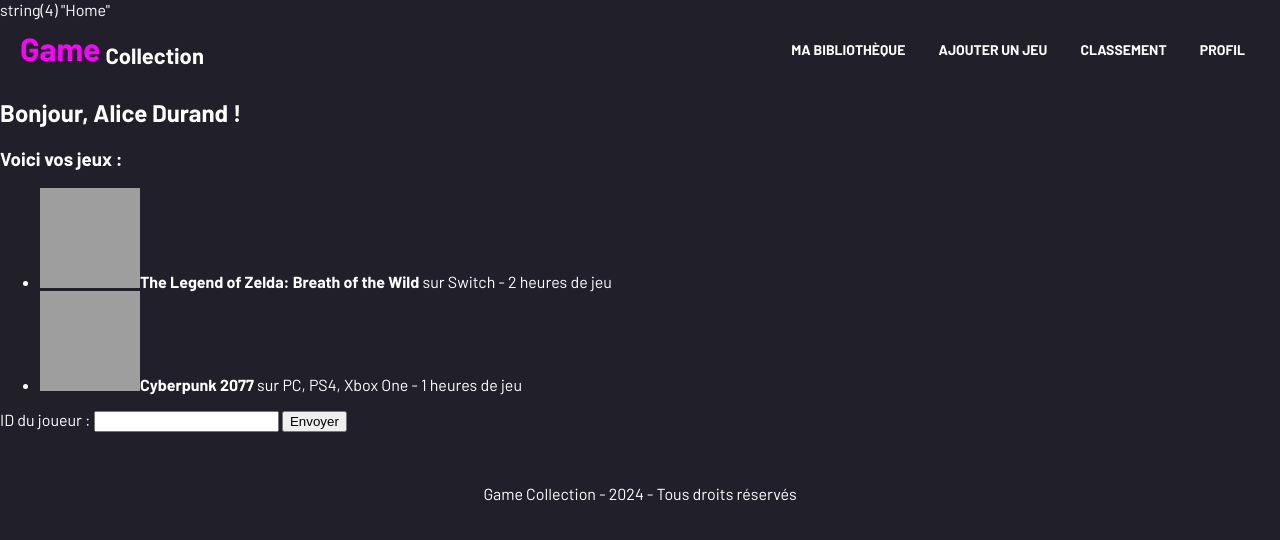
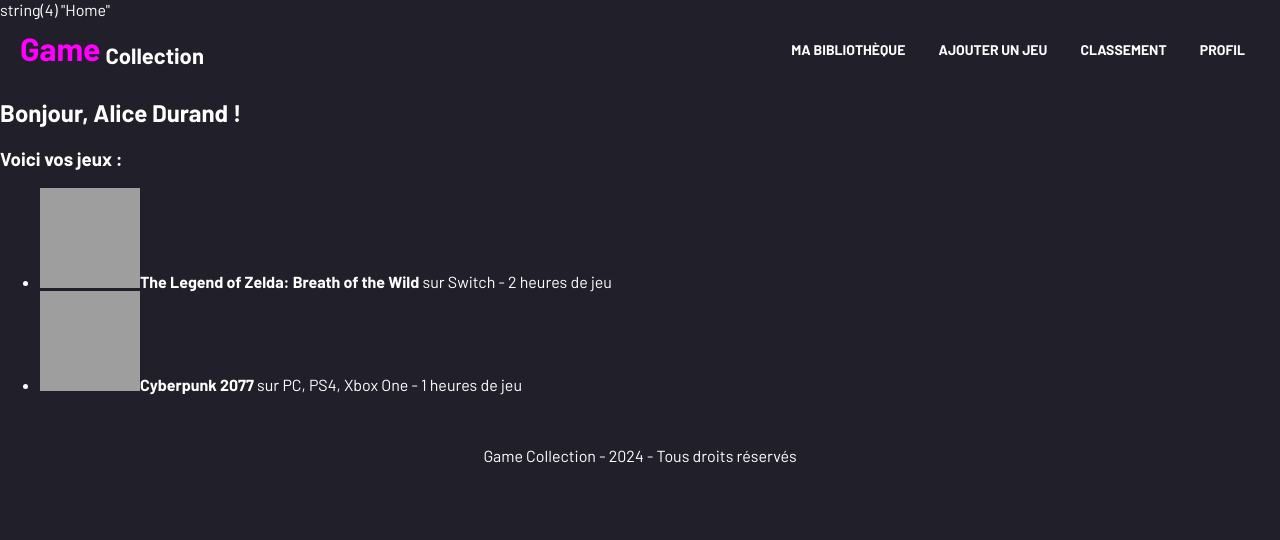
Before and after one commit to Blazes35/game-collection, a PHP site: page /Home in a window 1280 px wide. Shown: the top 540 px of the page. Run offline with PHP 8.4, Linux system fonts and the light colour scheme; the visitor is signed in with stand-in values (Sample User, id 1); data comes from the database, SQL or seed files in the repository; data that the repository does not hold is empty; grey boxes are pictures that could not be loaded.

Commit message:
Supprimer le formulaire d'envoi de requête POST dans la vue Home

```diff
--- a/Views/Home.php
+++ b/Views/Home.php
@@ -27,13 +27,6 @@ if (isset($playerData) && isset($playerGames)) {
 }
 ?>
 
-<!-- Formulaire pour envoyer une requête POST -->
-<form method="POST" action="">
-    <label for="player_id">ID du joueur :</label>
-    <input type="text" id="player_id" name="player_id" required>
-    <button type="submit">Envoyer</button>
-</form>
-
 <?php
   $content = ob_get_clean();
   include 'Layout.php';
```
